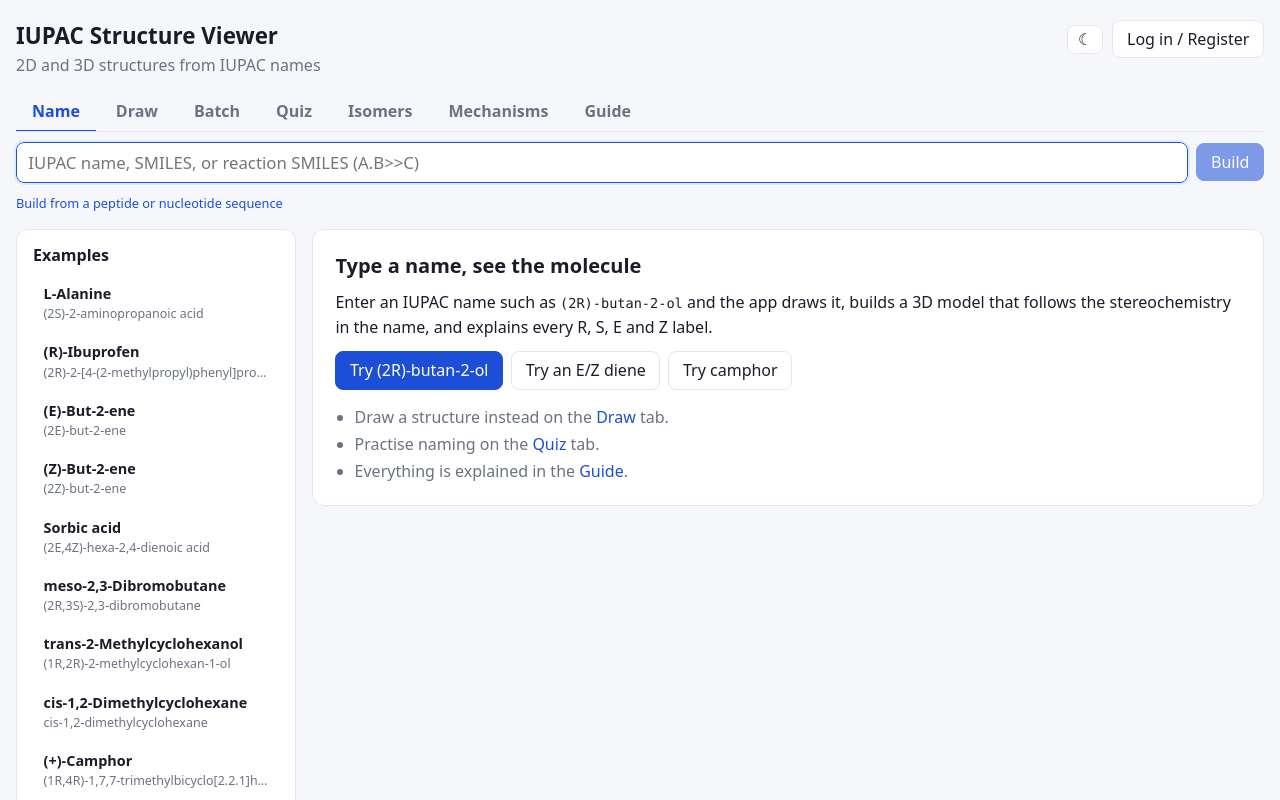
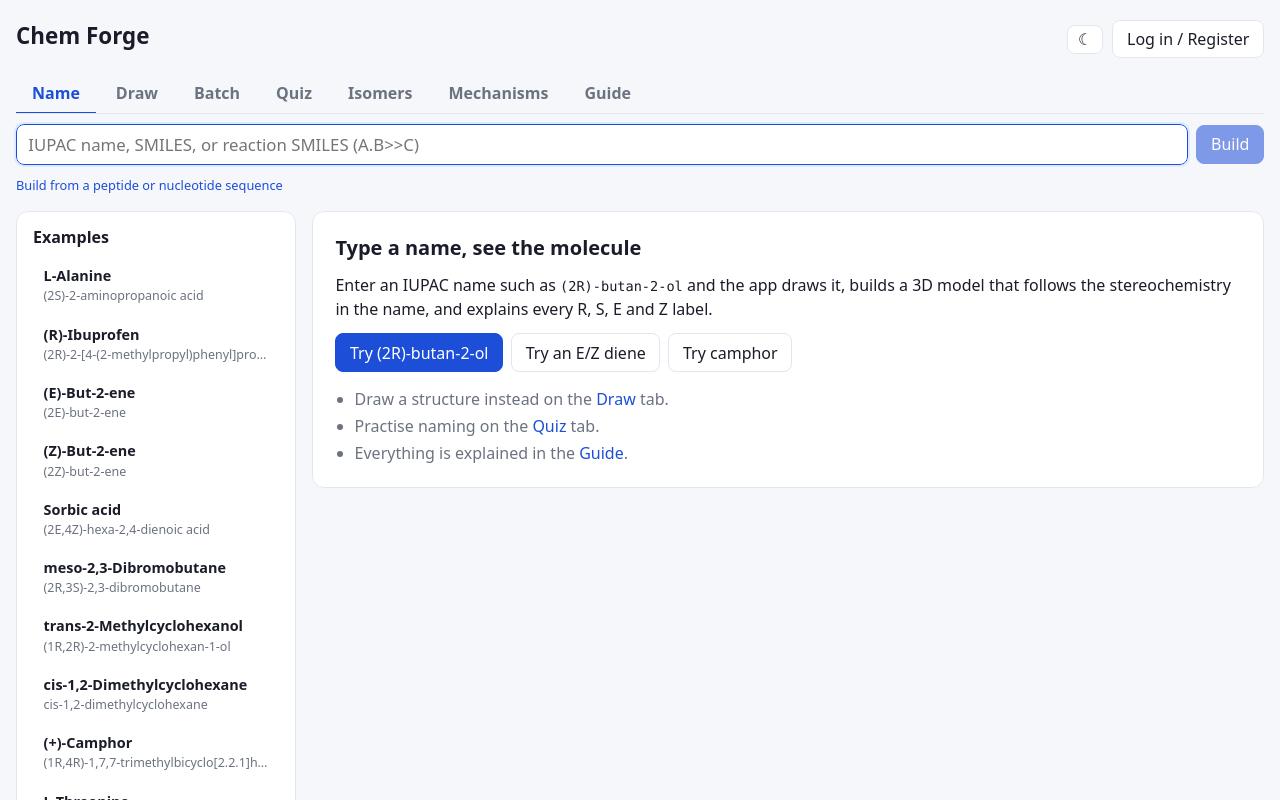
Before and after one commit to S-Rohan-1904/chem-draw-clone, a React (Vite) app in the folder frontend/: page / in a window 1280 px wide. Shown: the top 800 px of the page. Built offline with nearby package versions, Linux system fonts and the light colour scheme.

Commit message:
Rename the app to Chem Forge and drop the header tagline

```diff
--- a/frontend/index.html
+++ b/frontend/index.html
@@ -4,7 +4,7 @@
     <meta charset="UTF-8" />
 
     <meta name="viewport" content="width=device-width, initial-scale=1.0" />
-    <title>IUPAC Structure Viewer</title>
+    <title>Chem Forge</title>
     <script>
       try {
         var t = localStorage.getItem('chem.theme') || 'light';
--- a/frontend/src/App.tsx
+++ b/frontend/src/App.tsx
@@ -292,8 +292,7 @@ export default function App() {
     <div className="app">
       <header className="topbar">
         <div>
-          <h1>IUPAC Structure Viewer</h1>
-          <p className="muted">2D and 3D structures from IUPAC names</p>
+          <h1>Chem Forge</h1>
         </div>
         <div className="auth">
           <button type="button" className="theme-toggle" onClick={toggleTheme} title={theme === 'dark' ? 'Switch to light mode' : 'Switch to dark mode'} aria-label="Toggle dark mode">
```
Also changed, not shown: 2 other files (tests, documents, lock files or other folders).
